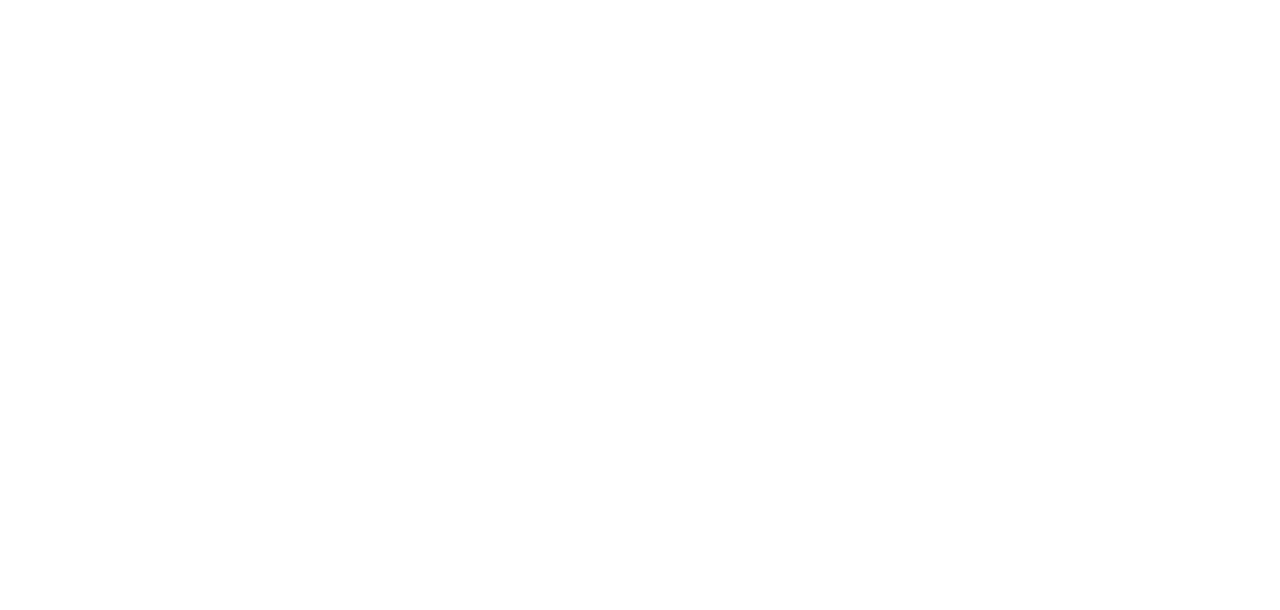
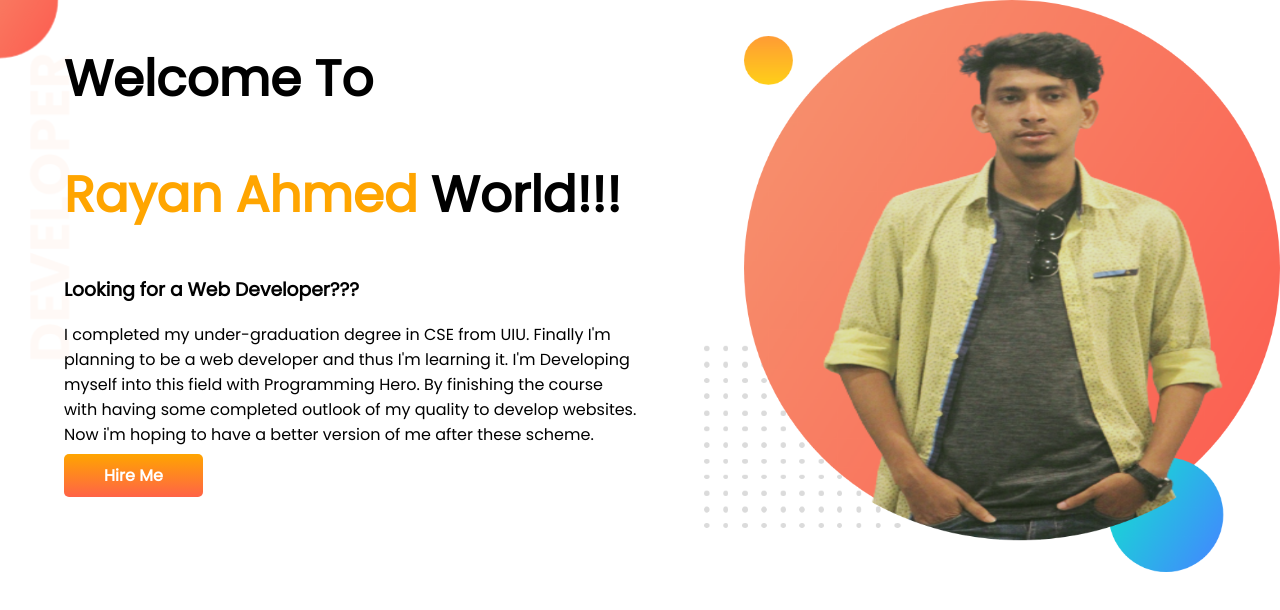
Before and after one commit to NMrakib/Rakib-Portfolio, a plain HTML site: page index.html in a window 1280 px wide. Drawn offline with Linux system fonts and the light colour scheme.

Commit message:
top banner

```diff
--- a/index.html
+++ b/index.html
@@ -1,13 +1,36 @@
 <!DOCTYPE html>
 <html lang="en">
+
 <head>
     <meta charset="UTF-8">
     <meta http-equiv="X-UA-Compatible" content="IE=edge">
     <meta name="viewport" content="width=device-width, initial-scale=1.0">
     <title>My Portfolio</title>
+    <link rel="preconnect" href="https://fonts.googleapis.com">
+    <link rel="preconnect" href="https://fonts.gstatic.com" crossorigin>
+    <link href="https://fonts.googleapis.com/css2?family=Poppins&display=swap" rel="stylesheet">
     <link rel="stylesheet" href="style.css">
 </head>
+
 <body>
+    <section class="top-banner">
+        <div class="half-width">
+            <h1>Welcome To</h1>
+            <h1> <span class="name">Rayan Ahmed</span> World!!!</h1>
+            <h3>Looking for a Web Developer???</h3>
+            <p>I completed my under-graduation degree in CSE from UIU. Finally I'm planning to be a web developer and
+                thus
+                I'm learning it. I'm Developing myself into this field with Programming Hero. By finishing the course
+                with
+                having some completed outlook of my quality to develop websites. Now i'm hoping to have a better version
+                of
+                me after these scheme.</p>
+            <a class="hire-button" target="_blank" href="https://www.facebook.com/ra.kib.94801116">Hire Me</a>
+        </div>
+        <div class="half-width">
+            <img src="images/rakib1.png" alt="">
+        </div>
+    </section>
+</body>
 
-</body>
 </html>
--- a/style.css
+++ b/style.css
@@ -0,0 +1,32 @@
+body{
+    font-family: 'Poppins', sans-serif;
+    margin: 0;
+}
+h1{
+    font-size: 50px;
+}
+.name{
+    color: orange;
+}
+section{
+    display: flex;
+}
+.half-width{
+    width: 50%;
+    padding-left: 5%;
+}
+.half-width img{
+    width: 100%;
+}
+.hire-button{
+    text-decoration: none;
+    background-image: linear-gradient( orange, tomato);
+    padding: 10px 40px;
+    border-radius: 5px;
+    color: white;
+    font-weight: 700;
+}
+.top-banner{
+    background-image: url(images/top-banner.png);
+    background-repeat: no-repeat;
+}
```
Also changed, not shown: images/dream-bg.png (added), images/exp-bg.png (added), images/jhankar.png (added), images/jhankar2.png (added), images/my-bg.png (added), images/my-bg2.png (added), images/rakib1.png (added), images/rakib2.png (added), images/top-banner.png (added).
